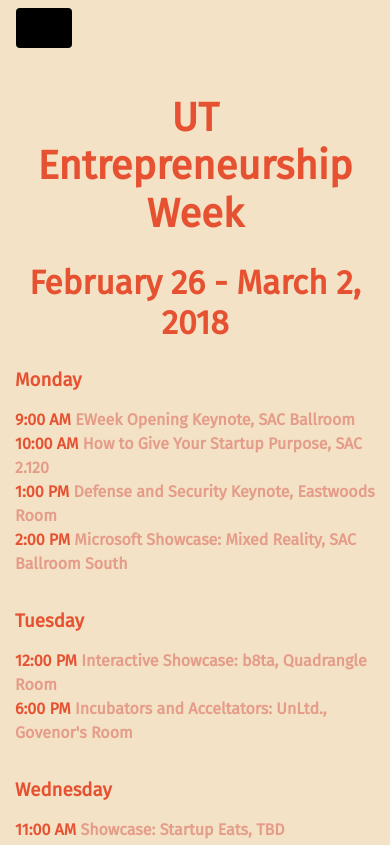
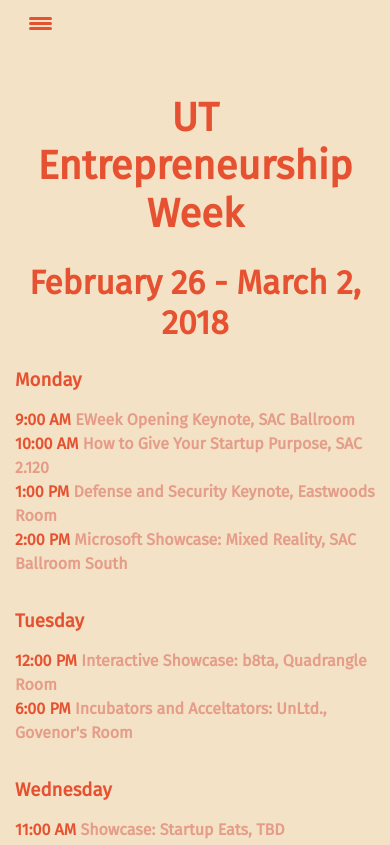
Before and after one commit to alexlostak/uteweeksite, a website: page everyone.html in a window 390 px wide. Shown: the top 845 px of the page. Drawn offline with Linux system fonts and the light colour scheme.

Commit message:
added calendar download, fixed nav icon

```diff
--- a/everyone.html
+++ b/everyone.html
@@ -37,8 +37,21 @@
     <nav class="navbar navbar-expand-lg eweek-navbar fixed-top">
       <div class="container">
         <!-- <a class="eweek-h1 navbar-brand" href="#">UT Entrepreneurship Week</a> -->
-        <button class="navbar-toggler" type="button" data-toggle="collapse" data-target="#navbarResponsive" aria-controls="navbarResponsive" aria-expanded="false" aria-label="Toggle navigation" style="background-color: black;">
-          <span class="navbar-toggler-icon" ></span>
+        <button class="navbar-toggler" type="button" data-toggle="collapse" data-target="#navbarResponsive" aria-controls="navbarResponsive" aria-expanded="false" aria-label="Toggle navigation">
+          <svg width="23px" height="13px" viewBox="0 0 23 13" version="1.1" xmlns="http://www.w3.org/2000/svg" xmlns:xlink="http://www.w3.org/1999/xlink">
+                <!-- Generator: Sketch 48.2 (47327) - http://www.bohemiancoding.com/sketch -->
+                <desc>Created with Sketch.</desc>
+                <defs></defs>
+                <g id="Page-1" stroke="none" stroke-width="1" fill="none" fill-rule="evenodd">
+                    <g id="iPhone-X" transform="translate(-54.000000, -229.000000)" fill="#E55231">
+                        <g id="Group" transform="translate(54.000000, 229.000000)">
+                            <rect id="Rectangle" x="0" y="0" width="23" height="3.05882353" rx="1.52941176"></rect>
+                            <rect id="Rectangle-Copy" x="0" y="5" width="23" height="3.05882353" rx="1.52941176"></rect>
+                            <rect id="Rectangle-Copy-2" x="0" y="9.94117647" width="23" height="3.05882353" rx="1.52941176"></rect>
+                        </g>
+                    </g>
+                </g>
+            </svg>
         </button>
         <div class="collapse navbar-collapse" id="navbarResponsive">
           <ul class="navbar-nav ml-auto">
@@ -117,6 +130,12 @@
                 <li>???</li>
               </ul>
           </div> -->
+
+      </div>
+        <div class="row">
+        <div class="col-lg-12 text-center">
+          <a class="btn eweek-download-btn" href="./calendars/Eweek_Calendars_01.zip" download="Eweek_Calendars_01">Download Calendars</a>
+        </div>
       </div>
     </div>
 
```
Also changed, not shown: coorp.html (+16 -3 lines), design.html (+16 -3 lines), health.html (+16 -3 lines), index.html (+1 -1 lines), tech.html (+16 -3 lines), 2 other files.
